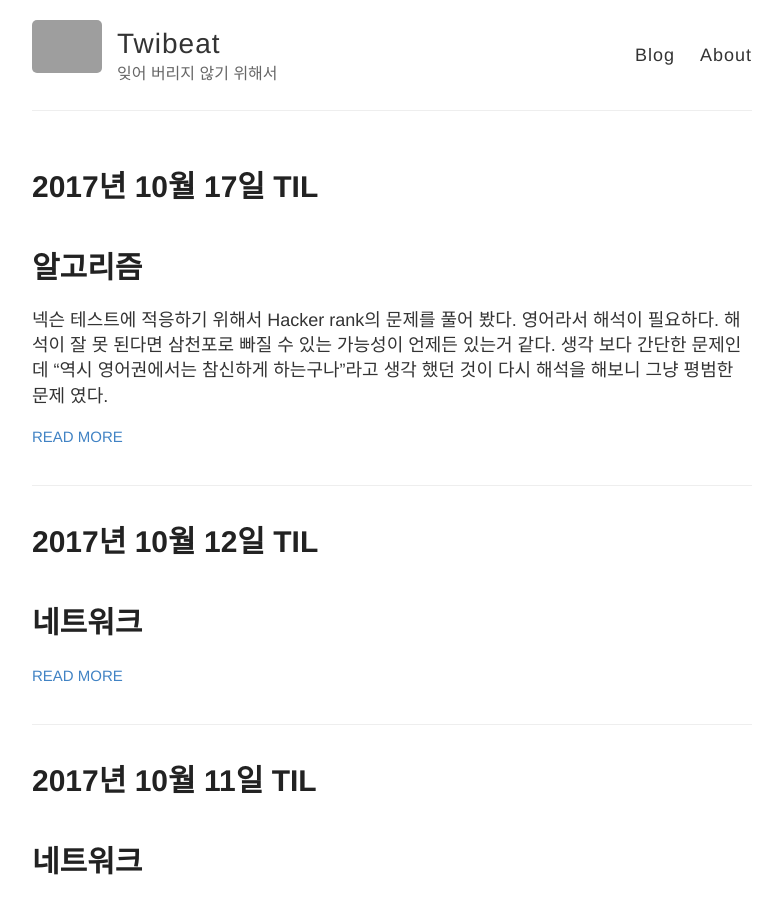
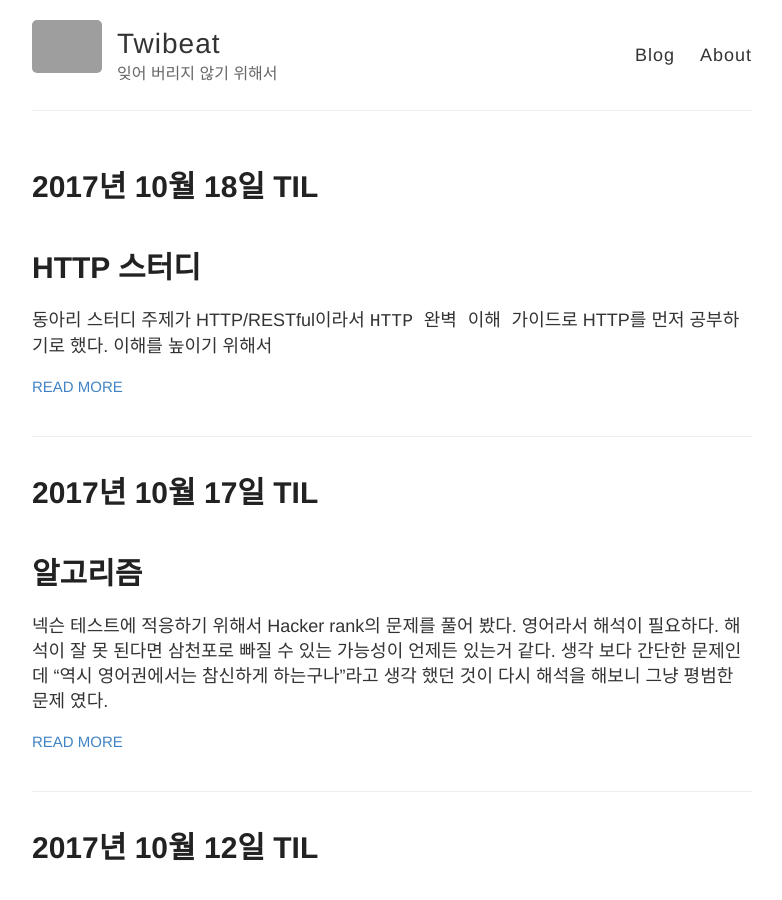
Before and after one commit to changmin-dev/changmin-dev.github.io, a Jekyll site: the page built from index.html, in a window 1280 px wide and 900 px high. Shown: the whole window, without its empty margins (248-1030 px from the left). Built offline with Jekyll 4.4.1, drawn with Linux system fonts in a browser that asks for light colours; part of the change alters nothing that is shown; grey boxes are pictures that could not be loaded.

Commit message:
과도한 스페이스 수정 2017년 10월 18일 TIL

```diff
--- /dev/null
+++ b/_posts/2017-10-18-TIL20171018.md
@@ -0,0 +1,38 @@
+---
+layout: post
+title: 2017년 10월 18일 TIL
+---
+
+# HTTP 스터디
+동아리 스터디 주제가 HTTP/RESTful이라서 `HTTP 완벽 이해 가이드`로 HTTP를 먼저 공부하기로 했다. 이해를 높이기 위해서
+
+# 네트워크
+라우팅 프로토콜은 내부 네트워크에서는 사용된다. 전체 인터넷에서는 계층적 라우팅 사용된다.
+
+## 계층적 라우팅
+- AS : 하나의 도메인에 eogks 자치권을 가지는 라우팅 도메인, 모든 AS는 AS의 넘버를 가진다. ex)학교의 회사 네트워크
+### 기존의 라우팅 프로토콜은 Intra-AS 대상
+- RIP
+- OSPF
+### Inter-AS를 위한프로토콜
+- BGP
+
+### AS Number
+모든 AS는 각자의 번호를 가지고 있다. AS는 6만개가 넘개 존재함
+
+### Provider와 Customer 관계
+AS를 운영하기 위해서 비용이 필요하다. 비용을 지불한 사람에게 네트워크를 제공한다. 학교 같은 곳은 ISP와 계층을 이룬다.
+ex) ISP - 학교 - 학생
+
+### Peering 관계
+제공자와 사용자가 나누어 지지 않은 관계, 서로 네트워크를 이용하게 한다. ISP끼리 생긴다. 비용이 지불되지 않는다면, 트래픽을 받지 않는다.
+ex) KT와 SKT
+
+## BGP(Boader Gateway protocol)
+Policy based - 최적화 보다는 AS끼리의 정책에 따라서 결정된다.
+
+### AS Path
+목적지로 가면서 AS번호를 저장해 간다. 목적지에서는 경로를 알 수 있다. 홉(연결)이 적은게 아니라 `정책`이 어떻게 되나가 우선시 된다.(피해야할 AS를 정하거나 돈이 되는 곳으로)
+
+# 알고리즘
+어제 푼 문제의 소스코드에 주석을 달면서 개선해 봤다. 그리고 Codility문제를 풀어 보았다. 영어이지만, 문제를 제출하게 되면 보고서 형태로 각 테스트 케이스와 통과 여부를 알려준다.
```
Also changed, not shown: _posts/2017-10-13-TIL20171017.md (+1 -1 lines).
